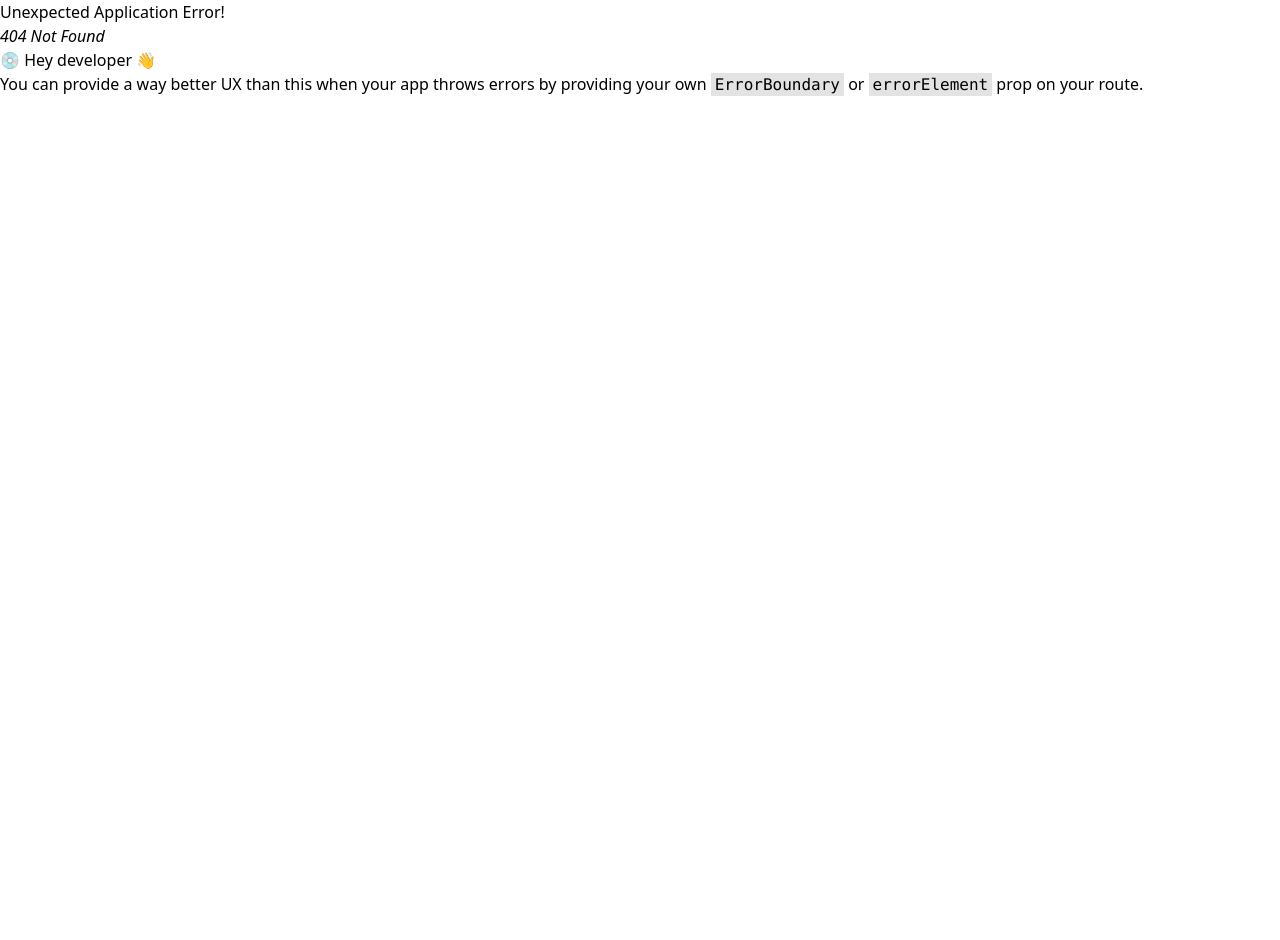
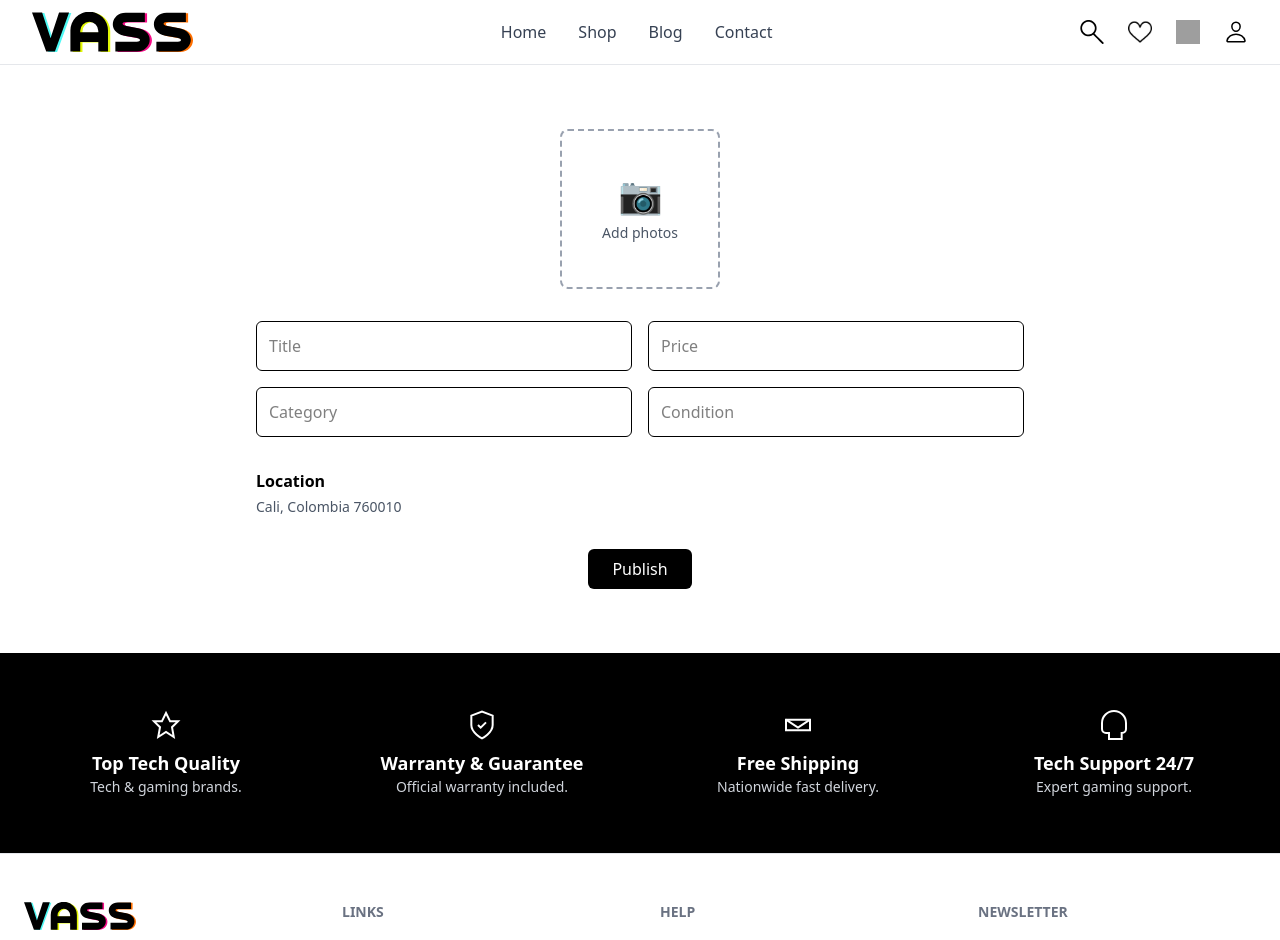
Before and after one commit to Sssebas81/vass-ecommerce, a React (Vite) app in the folder vass-ecommerce/: page /sell in a window 1280 px wide. Before the commit this address had no page. Shown: the top 940 px of the page. Before the commit the page ends 800 px from the top, so only its background shows below. Built offline with nearby package versions, Linux system fonts and the light colour scheme; grey boxes are pictures that could not be loaded.

Commit message:
feat: create sell section

```diff
--- a/vass-ecommerce/src/components/blogContent/BlogContent.tsx
+++ b/vass-ecommerce/src/components/blogContent/BlogContent.tsx
@@ -1,3 +1,5 @@
+import { NavLink } from "react-router-dom";
+
 export default function BlogContent() {
   const posts = [
     {
@@ -74,14 +76,12 @@ export default function BlogContent() {
 
       <aside className="space-y-8">
         <div className="space-y-2">
+          <NavLink to="/sell">
             <button className="w-full border border-gray-300 text-gray-700 rounded-full px-5 py-2 text-sm hover:border-black transition">
               Sell
             </button>
+          </NavLink>
 
-    <button className="w-full border border-gray-300 text-gray-700 rounded-full px-5 py-2 text-sm flex items-center justify-between hover:border-black transition">
-      <span>Search</span>
-      <img src="/img/Lupa.svg" alt="search" className="w-4 h-4 ml-2" />
-    </button>
         </div>
 
         <div>
--- a/vass-ecommerce/src/main.tsx
+++ b/vass-ecommerce/src/main.tsx
@@ -6,6 +6,7 @@ import { BrowserRouter, createBrowserRouter, RouterProvider } from 'react-router
 import Home from './pages/home/Home.tsx'
 import Blog from './pages/home/blog/Blog.tsx'
 import { h2 } from 'framer-motion/client'
+import Sell from './pages/home/blog/Sell.tsx'
 const Routes=createBrowserRouter([{
 path : '/',
   element: <Home/>
@@ -40,6 +41,9 @@ path : '/',
 },{
   path:"/Gaming",
   element:<h2>Gaming Page</h2>
+},{
+  path:"/sell",
+  element: <Sell/>
 }])
 createRoot(document.getElementById('root')!).render(
   <StrictMode>
--- /dev/null
+++ b/vass-ecommerce/src/pages/home/blog/Sell.tsx
@@ -0,0 +1,18 @@
+import AddPhotoBlog from "../../../components/addphotoblog/AddPhotoBlog";
+import FeaturesBar from "../../../components/featuresBar/FeaturesBar";
+import Footer from "../../../components/footer/Footer";
+import Navbar from "../../../components/navbar/Navbar";
+
+
+function Sell() {
+  return (
+    <div>
+        <Navbar/>
+        <AddPhotoBlog/>
+        <FeaturesBar/>
+        <Footer/>
+    </div>
+  );
+}
+
+export default Sell;
```
Lines whose indentation alone changed are shown as unchanged.
